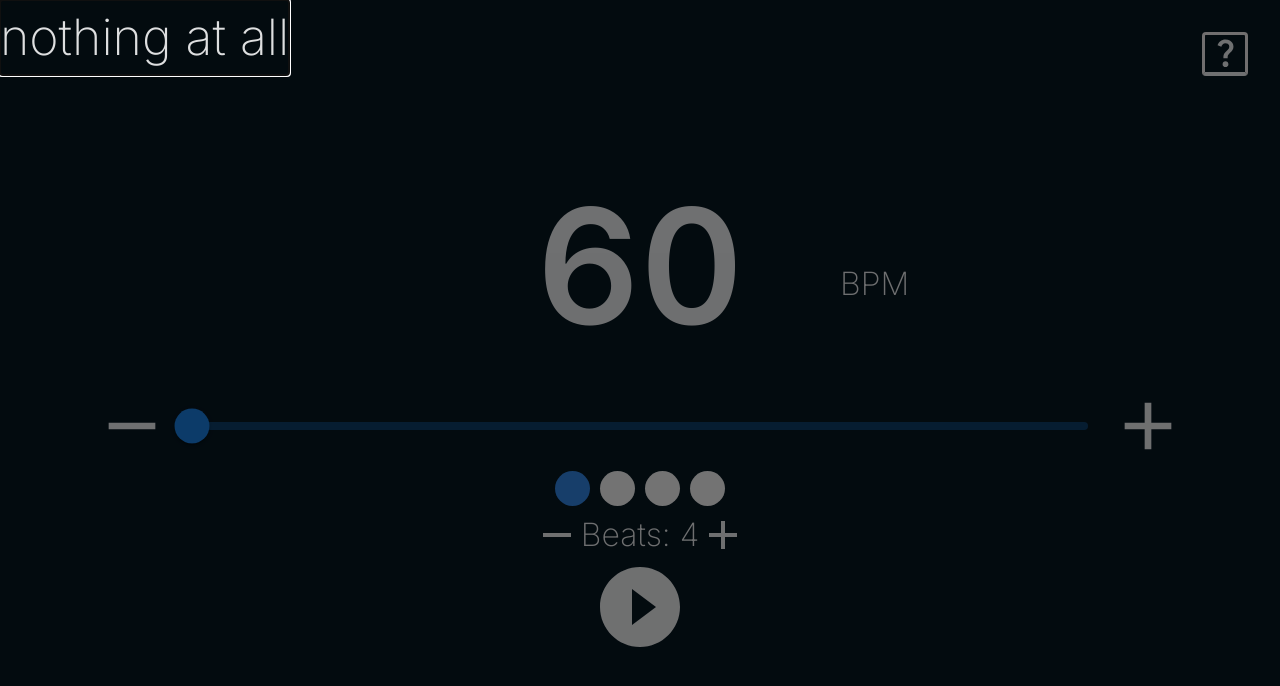
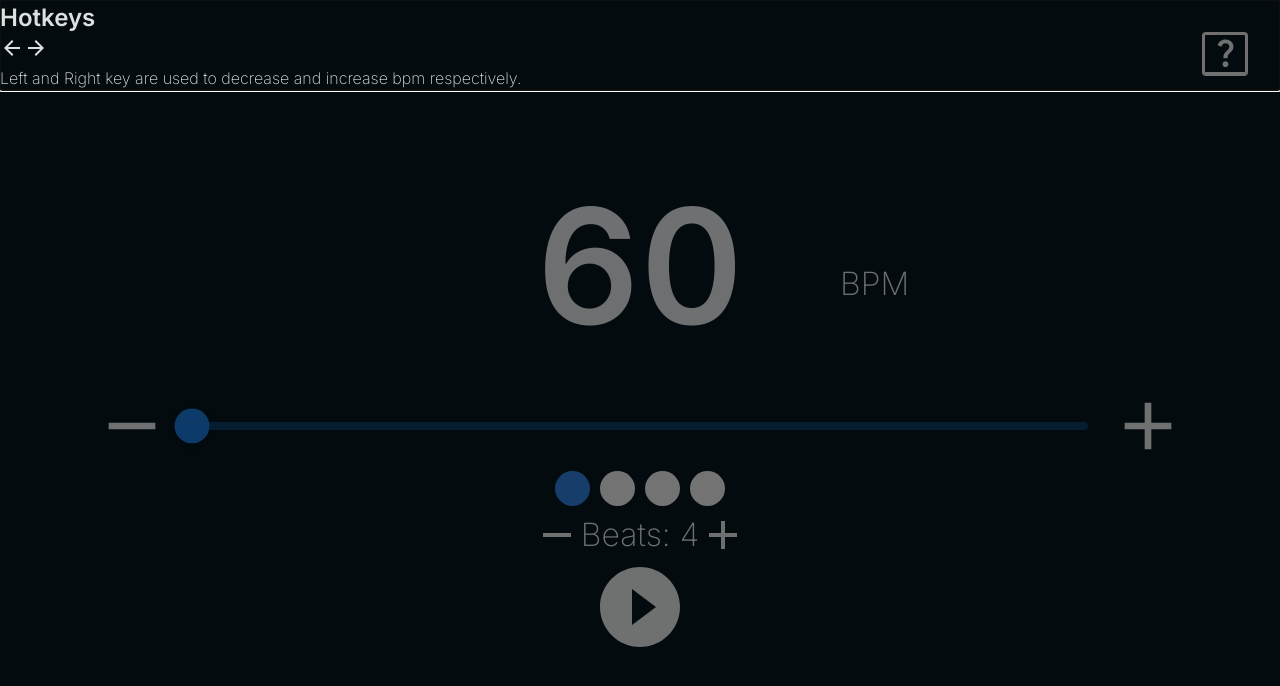
Before and after one commit to RodolphoColler/metronome, a React (Vite) app: page / in a window 1280 px wide. Both pictures are taken after a click on the icon 1225 px from the left and 52 px from the top of the page. Shown: the top 686 px of the page. Built offline with nearby package versions, Linux system fonts and the light colour scheme.

Commit message:
starting html intruction

```diff
--- a/src/App.jsx
+++ b/src/App.jsx
@@ -1,15 +1,17 @@
+import Slider from '@mui/material/Slider';
+import Modal from '@mui/material/Modal';
 import AddIcon from '@mui/icons-material/Add';
 import RemoveIcon from '@mui/icons-material/Remove';
+import ArrowBackIcon from '@mui/icons-material/ArrowBack';
+import ArrowForwardIcon from '@mui/icons-material/ArrowForward';
+import QuestionMarkIcon from '@mui/icons-material/QuestionMark';
 import PlayCircleFilledIcon from '@mui/icons-material/PlayCircleFilled';
 import { useHotkeys } from 'react-hotkeys-hook';
-import { Slider } from '@mui/material';
-import QuestionMarkIcon from '@mui/icons-material/QuestionMark';
-import Modal from '@mui/material/Modal';
 import { useContext, useEffect, useState } from 'react';
 import Timer from './Timer';
-import './App.css';
 import MetronomeContext from './context/MetronomeContext';
 import Beats from './components/beats';
+import './App.css';
 
 function App() {
   const { bpm, increaseBpm, decreaseBpm, setBpm } = useContext(MetronomeContext);
@@ -48,9 +50,15 @@ function App() {
       <Modal
         open={open}
         onClose={handleClose}
-        absolute={true}
       >
-        <p style={{ position: 'absolute', fontSize: '50px' }}>nothing at all</p>
+        <div className='modal-wrapper'>
+          <h2>Hotkeys</h2>
+          <div className='instruction-wrapper'>
+            <ArrowBackIcon className='key-wrapper' />
+            <ArrowForwardIcon className='key-wrapper' />
+            <p>Left and Right key are used to decrease and increase bpm respectively.</p>
+          </div>
+        </div>
       </Modal>
       <div className='modal'>
         <QuestionMarkIcon onClick={handleOpen}/>
```
